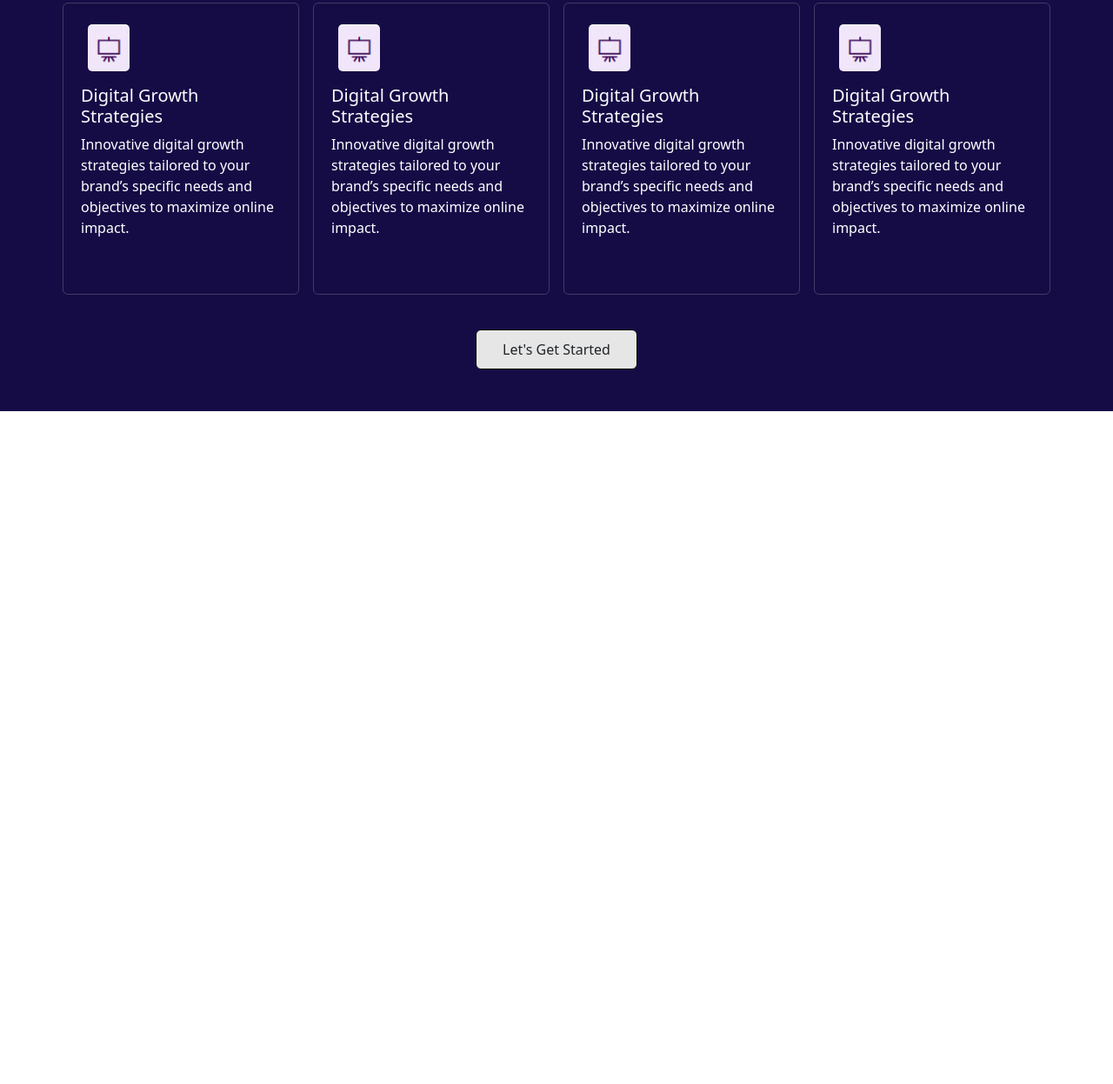
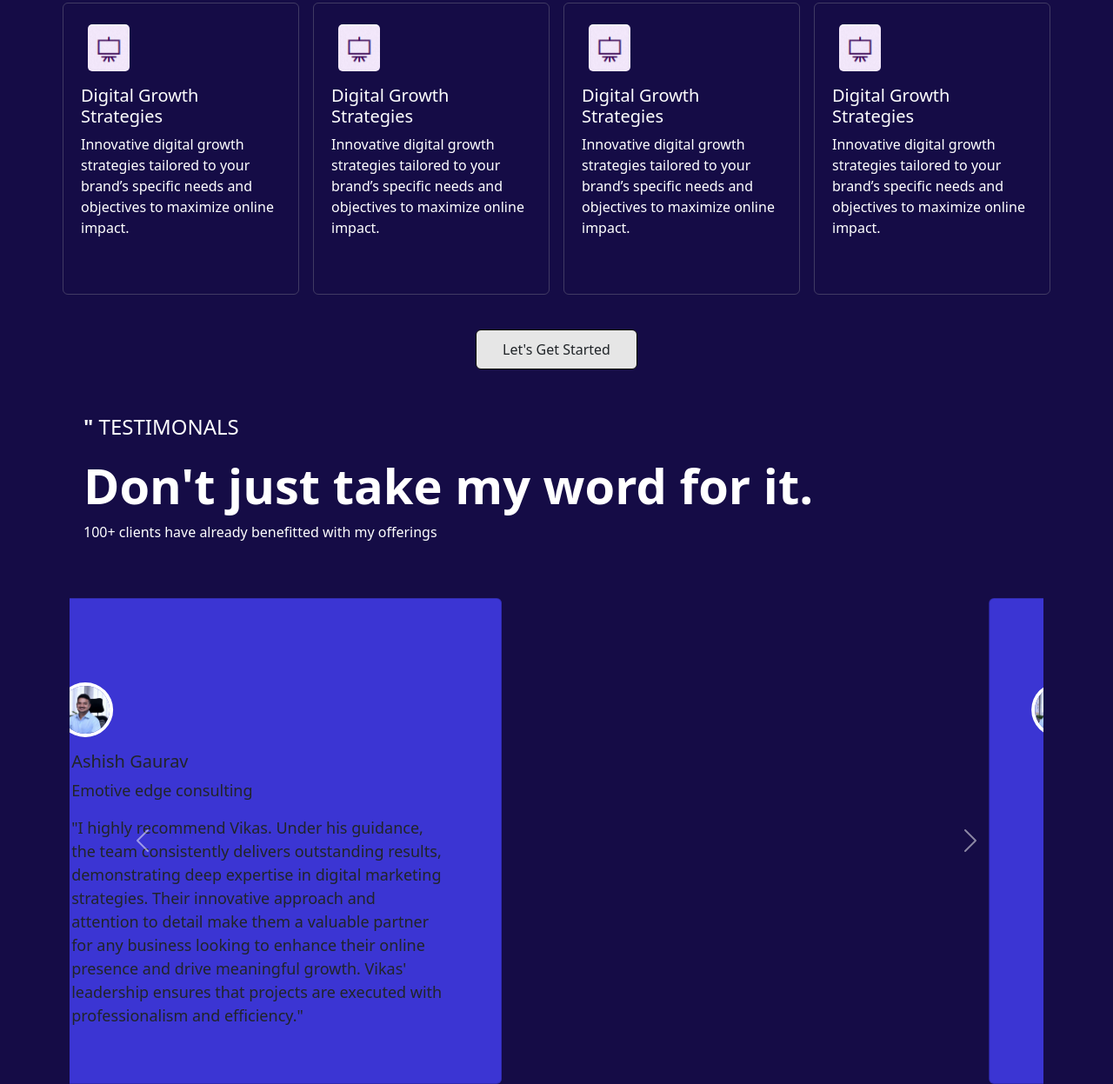
Before and after one commit to Abiha-Sheikhani/Growthguy.in, a plain HTML site: page index.html in a window 1280 px wide. Shown: the part 2624-3871 px from the top of the page at 87% size. Before the commit the page ends 3097 px from the top, so only its background shows below. Drawn offline with Linux system fonts and the light colour scheme.

Commit message:
CARD MAKING

```diff
--- a/index.html
+++ b/index.html
@@ -163,18 +163,22 @@
                 </div>
             </div>
             <div class="card pb-5 mycard px-1" style="width: 17rem;">
-  <img src="Assets/comp.PNG" class="card-img-top mt-4 ms-4" alt="img" style="width: 3rem; border-radius: 5px;">
+                <img src="Assets/comp.PNG" class="card-img-top mt-4 ms-4" alt="img"
+                    style="width: 3rem; border-radius: 5px;">
                 <div class="card-body">
                     <h5 class="card-title">Digital Growth Strategies</h5>
-    <p class="card-text">Innovative digital growth strategies tailored to your brand’s specific needs and objectives to maximize online impact.</p>
+                    <p class="card-text">Innovative digital growth strategies tailored to your brand’s specific needs
+                        and objectives to maximize online impact.</p>
 
                 </div>
             </div>
             <div class="card pb-5 mycard px-1" style="width: 17rem;">
-  <img src="Assets/comp.PNG" class="card-img-top mt-4 ms-4" alt="img" style="width: 3rem; border-radius: 5px;">
+                <img src="Assets/comp.PNG" class="card-img-top mt-4 ms-4" alt="img"
+                    style="width: 3rem; border-radius: 5px;">
                 <div class="card-body">
                     <h5 class="card-title">Digital Growth Strategies</h5>
-    <p class="card-text">Innovative digital growth strategies tailored to your brand’s specific needs and objectives to maximize online impact.</p>
+                    <p class="card-text">Innovative digital growth strategies tailored to your brand’s specific needs
+                        and objectives to maximize online impact.</p>
                 </div>
             </div>
         </div>
@@ -182,8 +186,79 @@
             <button class="btn mybtn mt-3 mb-5">Let's Get Started </button>
         </div>
 
+        <div class="part4 ms-5 ps-5">
+            <p class="para"><strong>"</strong> TESTIMONALS</p>
+            <h1 class="display-4 head2  mt-3">Don't just take my word for it.</h1>
+            <p>100+ clients have already benefitted with my offerings</p>
+        </div>
+
+        <div class="blue-card pt-5 d-flex justify-content-center">
 
 
+
+            <div id="carouselExampleAutoplaying" class="carousel slide" data-bs-ride="carousel">
+                <div class="carousel-inner">
+                    <div class="carousel-item active">
+                        <div class="card big-card pt-5 px-5" style="width: 35rem;">
+                            <img src="Assets/Ashish.PNG" class="card-img-top mt-5" alt="..."
+                                style="border-radius: 50%; width: 4rem; border: 4px solid white;">
+                            <div class="card-body">
+                                <h5 class="card-title">Ashish Gaurav</h5>
+                                <p class="para3">Emotive edge consulting</p>
+                                <p class="card-text para3 mb-5">"I highly recommend Vikas. Under his guidance, the team
+                                    consistently delivers outstanding results, demonstrating deep expertise in digital
+                                    marketing strategies. Their innovative approach and attention to detail make them a
+                                    valuable partner for any business looking to enhance their online presence and drive
+                                    meaningful growth. Vikas' leadership ensures that projects are executed with
+                                    professionalism and efficiency."</p>
+                            </div>
+                        </div>
+                    </div>
+                    <div class="carousel-item">
+                        <div class="card big-card pt-5 px-5" style="width: 35rem;">
+                            <img src="Assets/Ashish.PNG" class="card-img-top mt-5" alt="..."
+                                style="border-radius: 50%; width: 4rem; border: 4px solid white;">
+                            <div class="card-body">
+                                <h5 class="card-title">Ashish Gaurav</h5>
+                                <p class="para3">Emotive edge consulting</p>
+                                <p class="card-text para3 mb-5">"I highly recommend Vikas. Under his guidance, the team
+                                    consistently delivers outstanding results, demonstrating deep expertise in digital
+                                    marketing strategies. Their innovative approach and attention to detail make them a
+                                    valuable partner for any business looking to enhance their online presence and drive
+                                    meaningful growth. Vikas' leadership ensures that projects are executed with
+                                    professionalism and efficiency."</p>
+                            </div>
+                        </div>
+                    </div>
+                    <div class="carousel-item">
+                        <div class="card big-card pt-5 px-5" style="width: 35rem;">
+                            <img src="Assets/Ashish.PNG" class="card-img-top mt-5" alt="..."
+                                style="border-radius: 50%; width: 4rem; border: 4px solid white;">
+                            <div class="card-body">
+                                <h5 class="card-title">Ashish Gaurav</h5>
+                                <p class="para3">Emotive edge consulting</p>
+                                <p class="card-text para3 mb-5">"I highly recommend Vikas. Under his guidance, the team
+                                    consistently delivers outstanding results, demonstrating deep expertise in digital
+                                    marketing strategies. Their innovative approach and attention to detail make them a
+                                    valuable partner for any business looking to enhance their online presence and drive
+                                    meaningful growth. Vikas' leadership ensures that projects are executed with
+                                    professionalism and efficiency."</p>
+                            </div>
+                        </div>
+                    </div>
+                </div>
+                <button class="carousel-control-prev" type="button" data-bs-target="#carouselExampleAutoplaying"
+                    data-bs-slide="prev">
+                    <span class="carousel-control-prev-icon" aria-hidden="true"></span>
+                    <span class="visually-hidden">Previous</span>
+                </button>
+                <button class="carousel-control-next" type="button" data-bs-target="#carouselExampleAutoplaying"
+                    data-bs-slide="next">
+                    <span class="carousel-control-next-icon" aria-hidden="true"></span>
+                    <span class="visually-hidden">Next</span>
+                </button>
+            </div>
+        </div>
     </div>
 
 
--- a/style.css
+++ b/style.css
@@ -76,3 +76,6 @@ background-color: #e6e6e6;
     border: rgba(169, 168, 168, 0.299) 1px solid;
     color: white;
 }
+.big-card{
+    background-color: #3B35D3;
+}
```
Also changed, not shown: Assets/Ashish.PNG (added). Lines whose indentation alone changed are shown as unchanged.
